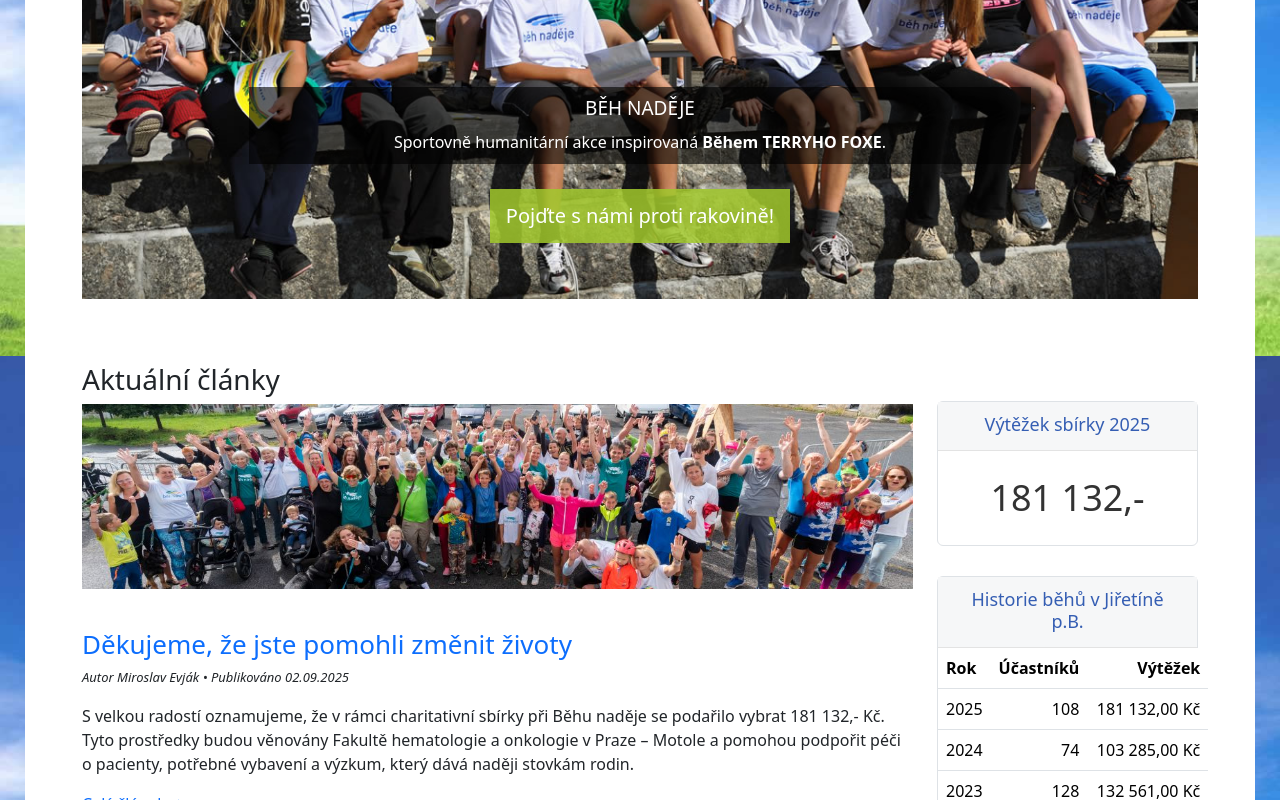
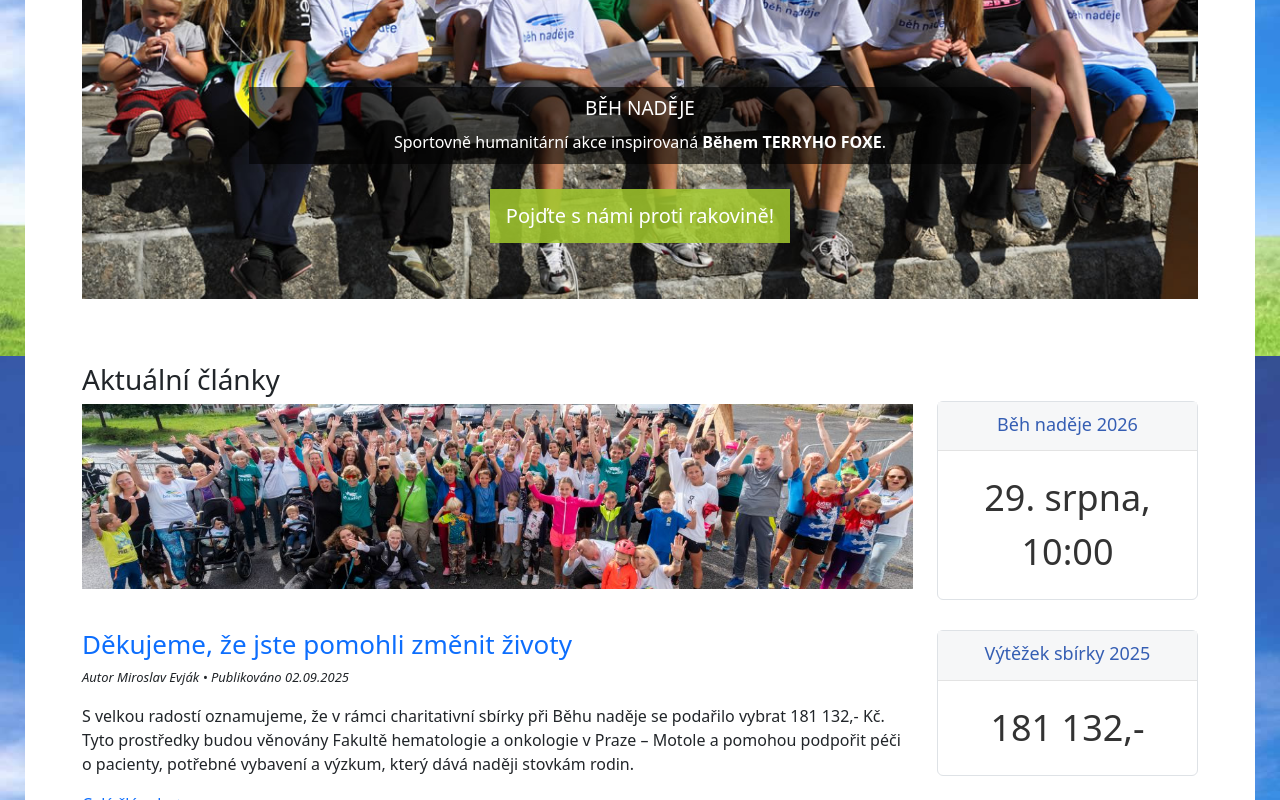
Before and after one commit to mevjak/nadeje2025, a Gatsby site: page / in a window 1280 px wide. Shown: the part 444-1244 px from the top of the page. Built offline with nearby package versions, Linux system fonts and the light colour scheme; Gatsby itself is replaced by a stand-in of ours.

Commit message:
Announcement of 2026 event

```diff
--- a/src/components/announcement.js
+++ b/src/components/announcement.js
@@ -20,10 +20,10 @@ const Announcement = () => {
 
     return (
         <div>
-            {/*<div className="banner border border-1 rounded">*/}
-            {/*    <h4 className="text-center">Běh naděje {data.allDataJson.edges[0].node.nextEventYear}</h4>*/}
-            {/*    <p className="lead">{data.allDataJson.edges[0].node.nextEventDate}</p>*/}
-            {/*</div>*/}
+            <div className="banner border border-1 rounded">
+                <h4 className="text-center">Běh naděje {data.allDataJson.edges[0].node.nextEventYear}</h4>
+                <p className="lead">{data.allDataJson.edges[0].node.nextEventDate}</p>
+            </div>
 
             <div className="banner border border-1 rounded">
                 <h4 className="text-center">Výtěžek sbírky {data.allDataJson.edges[0].node.moneyRaisedYear}</h4>
--- a/src/data/constants.json
+++ b/src/data/constants.json
@@ -1,6 +1,6 @@
 {
-    "nextEventYear": "2025",
-    "nextEventDate": "30. srpna, 10:00",
+    "nextEventYear": "2026",
+    "nextEventDate": "29. srpna, 10:00",
     "moneyRaisedYear": "2025",
     "moneyRaised": "181 132,-"
 }
```
